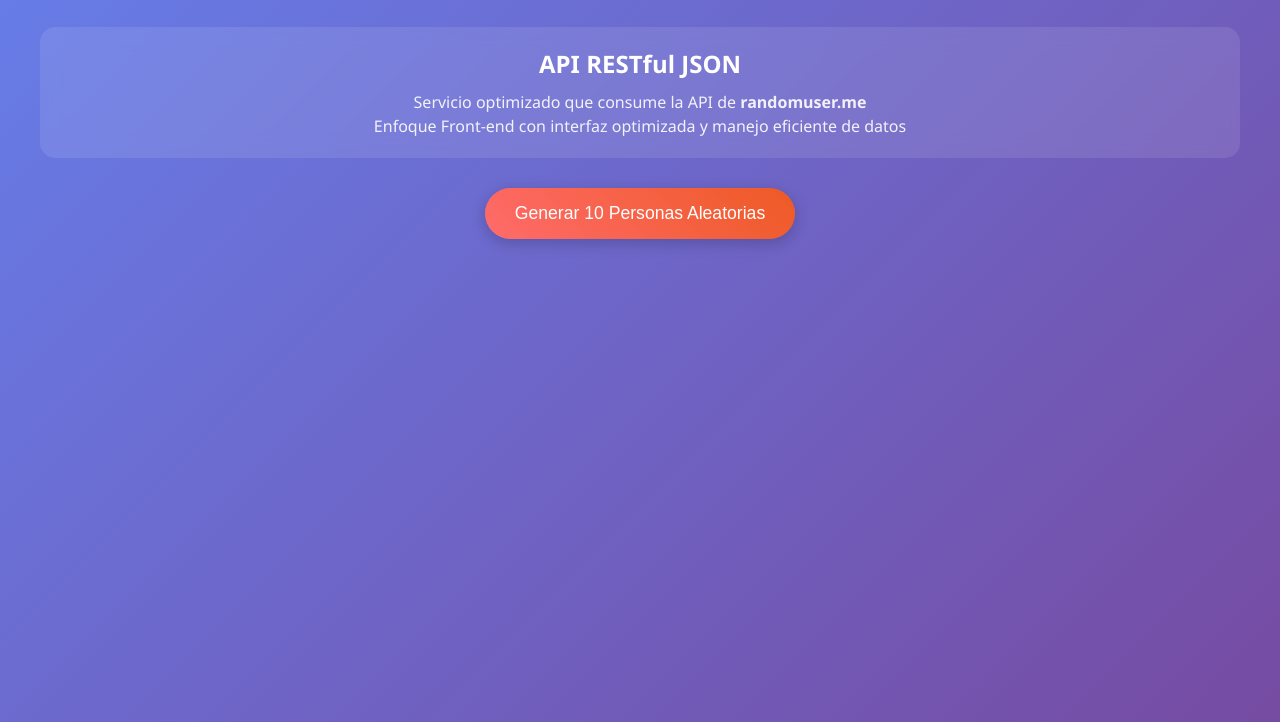
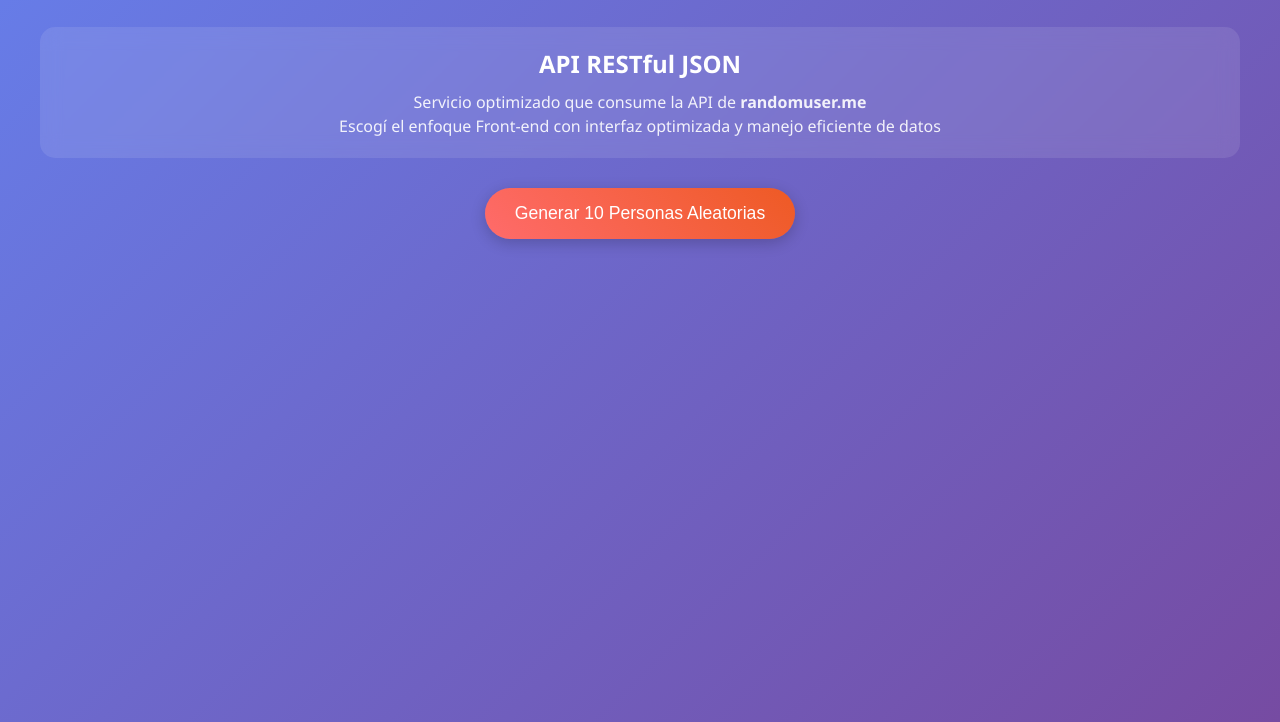
Before and after one commit to SergioSuarezF/Prueba-Tecnica-Bootcamp, a plain HTML site: page index.html in a window 1280 px wide. Shown: the part 78-800 px from the top of the page. Drawn offline with Linux system fonts and the light colour scheme.

Commit message:
Readme terminado

```diff
--- a/index.html
+++ b/index.html
@@ -13,7 +13,7 @@
         <div class="api-info">
             <h2>API RESTful JSON</h2>
             <p>Servicio optimizado que consume la API de <strong>randomuser.me</strong><br>
-            Enfoque Front-end con interfaz optimizada y manejo eficiente de datos</p>
+            Escogí el enfoque Front-end con interfaz optimizada y manejo eficiente de datos</p>
         </div>
 
         <div class="controls">
```
Also changed, not shown: 1 other file.
